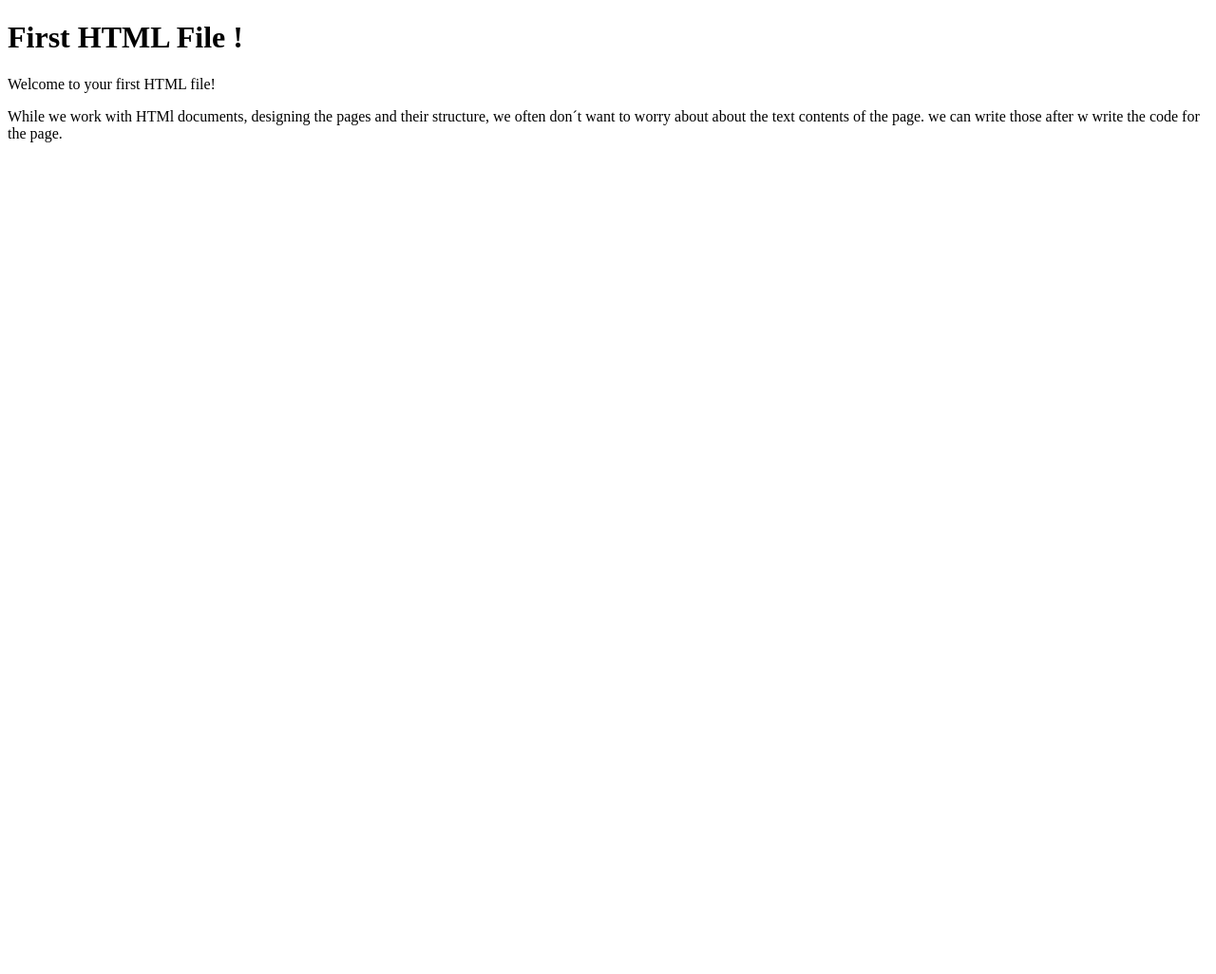
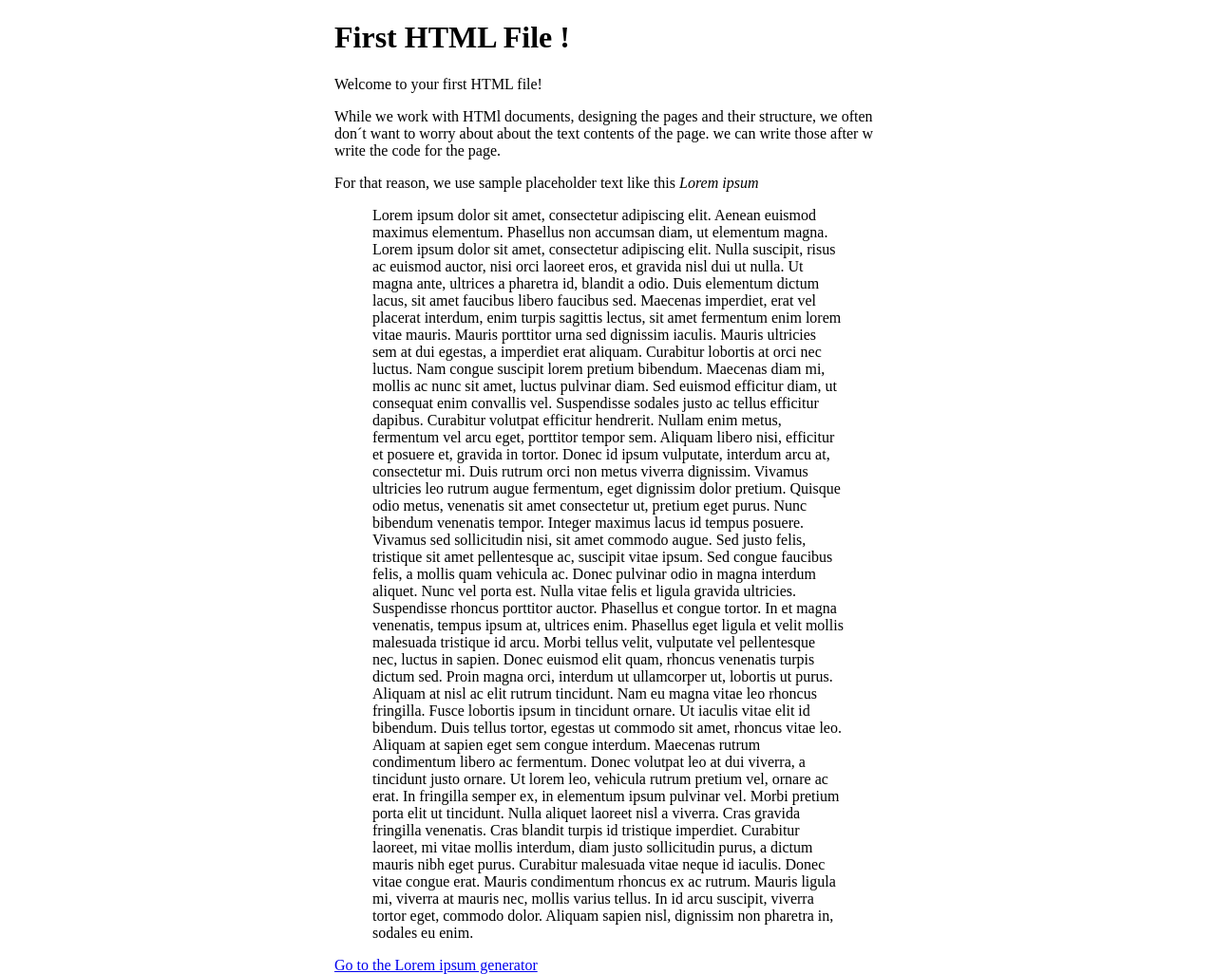
Before and after one commit to TomB2001/Udemy-Kurs, a plain HTML site: page HTML&CSS/index.html in a window 1280 px wide. Shown: the whole page at 95% size. Before the commit the page ends 800 px from the top, so only its background shows below. Drawn offline with Linux system fonts and the light colour scheme.

Commit message:
html css

```diff
--- a/HTML&CSS/index.html
+++ b/HTML&CSS/index.html
@@ -17,5 +17,28 @@
         While we work with HTMl documents, designing the pages and their structure, we often don´t want to worry about
         about the text contents of the page. we can write those after w write the code for the page.
     </p>
+    <p>
+      For that reason, we use sample placeholder text like this
+      <i lang="la">Lorem ipsum</i>
+      <!-- Idiomatic text element to describe "Lorem ipsum" -->
+      </p>
+    <!-- Added lang="la" to add language information since it´s different-->
+    <blockquote lang="la">
+      Lorem ipsum dolor sit amet, consectetur adipiscing elit. Aenean euismod maximus elementum. Phasellus non accumsan diam, ut elementum magna. Lorem ipsum dolor sit amet, consectetur adipiscing elit. Nulla suscipit, risus ac euismod auctor, nisi orci laoreet eros, et gravida nisl dui ut nulla. Ut magna ante, ultrices a pharetra id, blandit a odio. Duis elementum dictum lacus, sit amet faucibus libero faucibus sed. Maecenas imperdiet, erat vel placerat interdum, enim turpis sagittis lectus, sit amet fermentum enim lorem vitae mauris. Mauris porttitor urna sed dignissim iaculis. Mauris ultricies sem at dui egestas, a imperdiet erat aliquam.
+
+Curabitur lobortis at orci nec luctus. Nam congue suscipit lorem pretium bibendum. Maecenas diam mi, mollis ac nunc sit amet, luctus pulvinar diam. Sed euismod efficitur diam, ut consequat enim convallis vel. Suspendisse sodales justo ac tellus efficitur dapibus. Curabitur volutpat efficitur hendrerit. Nullam enim metus, fermentum vel arcu eget, porttitor tempor sem. Aliquam libero nisi, efficitur et posuere et, gravida in tortor. Donec id ipsum vulputate, interdum arcu at, consectetur mi. Duis rutrum orci non metus viverra dignissim. Vivamus ultricies leo rutrum augue fermentum, eget dignissim dolor pretium. Quisque odio metus, venenatis sit amet consectetur ut, pretium eget purus. Nunc bibendum venenatis tempor. Integer maximus lacus id tempus posuere.
+
+Vivamus sed sollicitudin nisi, sit amet commodo augue. Sed justo felis, tristique sit amet pellentesque ac, suscipit vitae ipsum. Sed congue faucibus felis, a mollis quam vehicula ac. Donec pulvinar odio in magna interdum aliquet. Nunc vel porta est. Nulla vitae felis et ligula gravida ultricies. Suspendisse rhoncus porttitor auctor. Phasellus et congue tortor. In et magna venenatis, tempus ipsum at, ultrices enim. Phasellus eget ligula et velit mollis malesuada tristique id arcu. Morbi tellus velit, vulputate vel pellentesque nec, luctus in sapien.
+
+Donec euismod elit quam, rhoncus venenatis turpis dictum sed. Proin magna orci, interdum ut ullamcorper ut, lobortis ut purus. Aliquam at nisl ac elit rutrum tincidunt. Nam eu magna vitae leo rhoncus fringilla. Fusce lobortis ipsum in tincidunt ornare. Ut iaculis vitae elit id bibendum. Duis tellus tortor, egestas ut commodo sit amet, rhoncus vitae leo. Aliquam at sapien eget sem congue interdum. Maecenas rutrum condimentum libero ac fermentum. Donec volutpat leo at dui viverra, a tincidunt justo ornare. Ut lorem leo, vehicula rutrum pretium vel, ornare ac erat. In fringilla semper ex, in elementum ipsum pulvinar vel.
+
+Morbi pretium porta elit ut tincidunt. Nulla aliquet laoreet nisl a viverra. Cras gravida fringilla venenatis. Cras blandit turpis id tristique imperdiet. Curabitur laoreet, mi vitae mollis interdum, diam justo sollicitudin purus, a dictum mauris nibh eget purus. Curabitur malesuada vitae neque id iaculis. Donec vitae congue erat. Mauris condimentum rhoncus ex ac rutrum. Mauris ligula mi, viverra at mauris nec, mollis varius tellus. In id arcu suscipit, viverra tortor eget, commodo dolor. Aliquam sapien nisl, dignissim non pharetra in, sodales eu enim.
+
+    </blockquote>
+    <!-- A link that takes us to a different page (href = hypertext ref)-->
+    <a href="http://lipsum.com">
+      <!--Below, using a pan to be able to style the finger differently-->
+      Go to the Lorem ipsum generator <span class="finger"> </span>
+      </a>
   </body>
 </html>
--- a/HTML&CSS/style.css
+++ b/HTML&CSS/style.css
@@ -0,0 +1,14 @@
+/* Target the "body" element of the HTML page. */
+body {
+    font-family: -apple-system, BlinkMacSystemFont, 'Segoe UI', Roboto, Oxygen, Ubuntu, Cantarell, 'Open Sans', 'Helvetica Neue', sans-serif
+    font-size: 16px;
+    max-width: 576px;
+
+    /*
+    * Set no margins top and bottom, and equal margins left and right.
+    *The left and right margins will be as big as possible,
+    * which keeps the "body" ventered on the page.
+    */
+
+    margin: 0 auto;
+}
```
